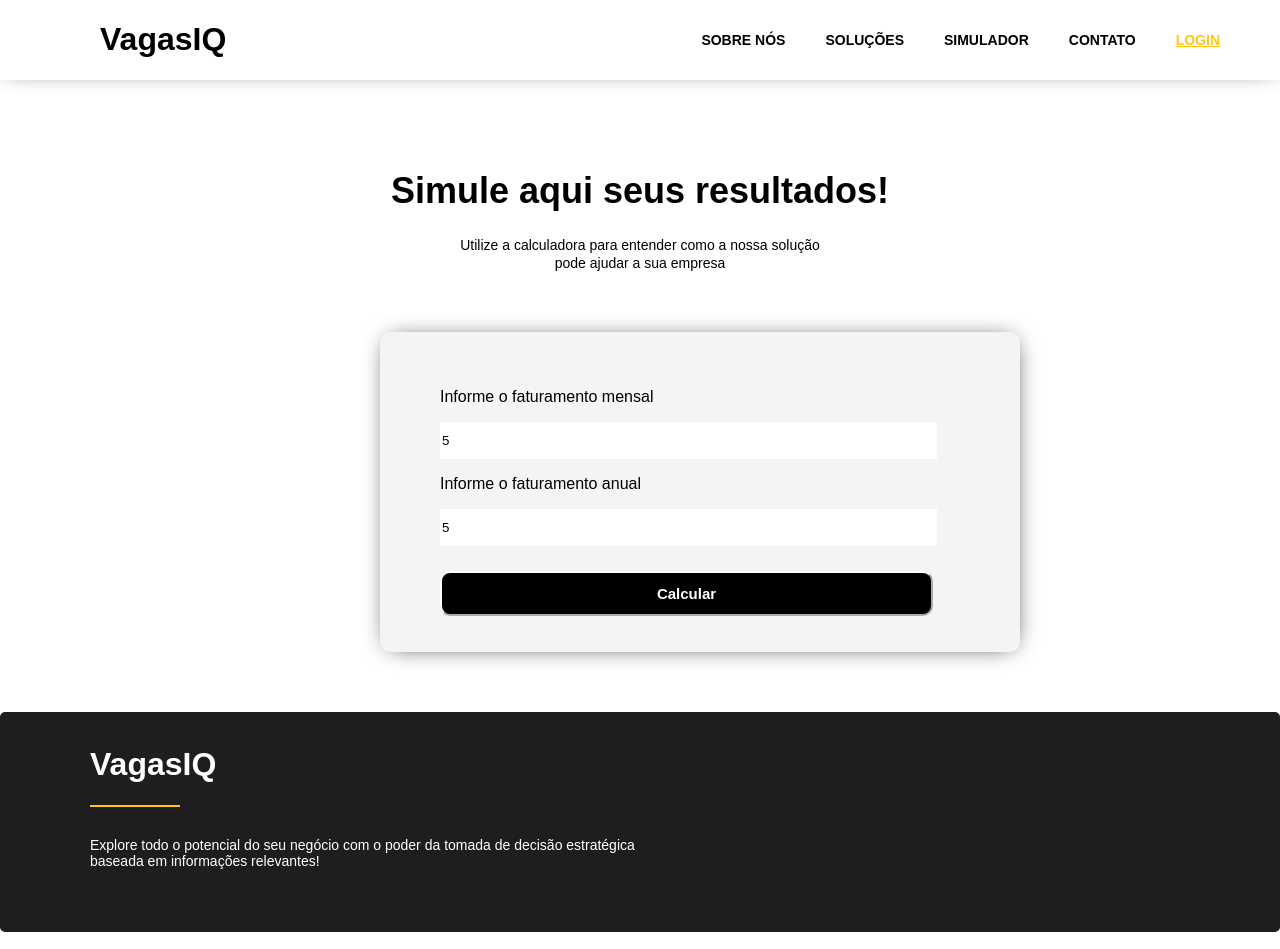
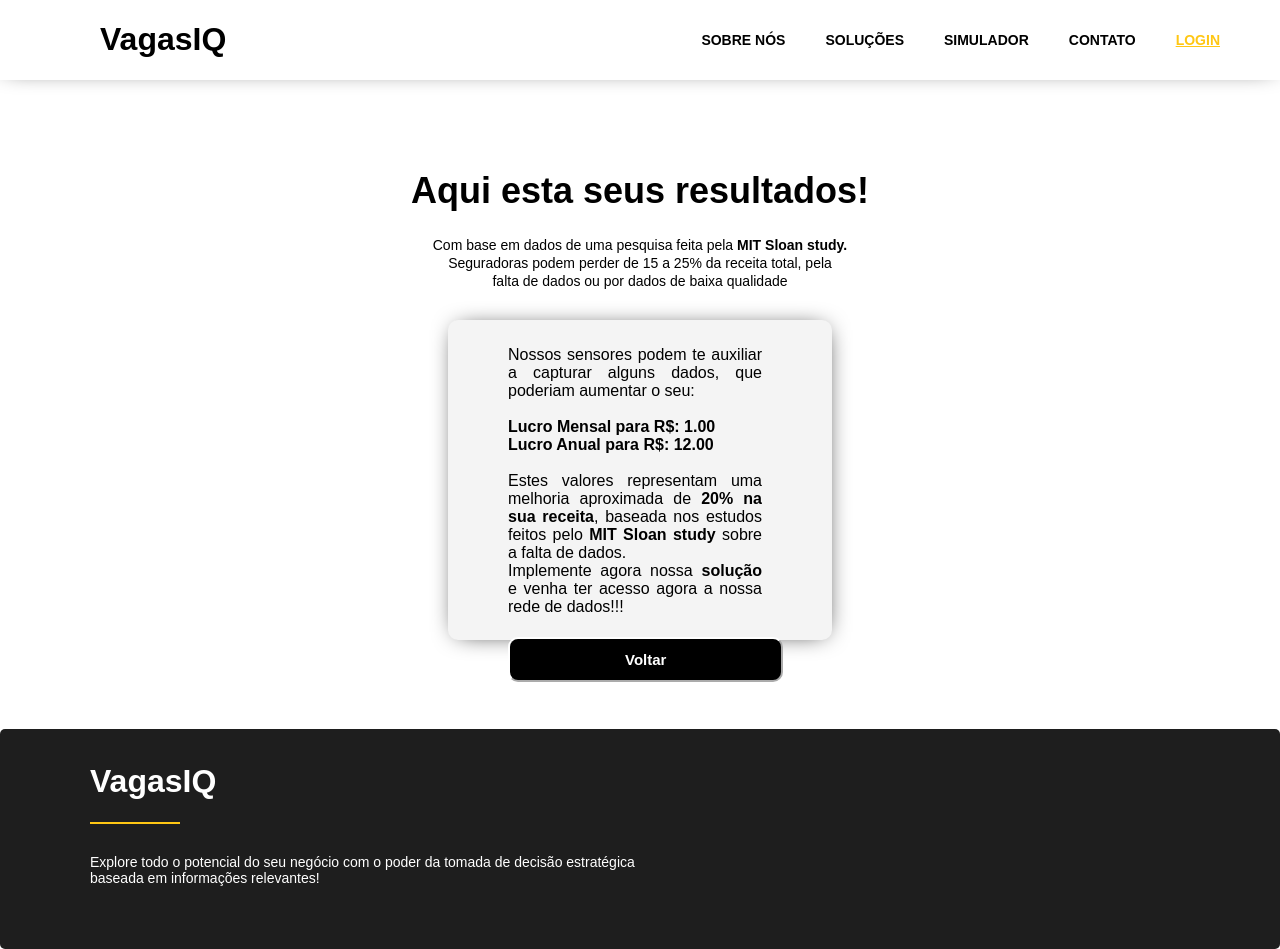
Before and after one commit to smg1708/Grupo_pi, a plain HTML site: page Algoritmos/public/calculadora.html in a window 1280 px wide. Both pictures are taken after typing "5", "5" into the empty fields and a click on the button "Calcular". Drawn offline with nearby package versions, Linux system fonts and the light colour scheme.

Commit message:
update_calculadorav1

```diff
--- a/Algoritmos/Calculadora/style.css
+++ b/Algoritmos/Calculadora/style.css
@@ -164,10 +164,10 @@ body {
 }
 
 .cbox {
-    margin-top: 60px;
+    margin-top: 30px;
     margin-bottom: 60px;
-    margin-left: 380px;
-    width: 50%;
+    margin-left: 35%;
+    width: 30%;
     height: 320px;
     border-radius: 10px;
     background-color: #f4f4f4;
@@ -207,6 +207,10 @@ body {
     margin-top: 25px;
 }
 
-.cdados select {
+.cdados p {
+    margin-right: 70px;
+}
+
+.dados select {
     width: 10%;
 }
--- a/Algoritmos/public/calculadora.html
+++ b/Algoritmos/public/calculadora.html
@@ -23,12 +23,12 @@
     </div>
 
     <div class="calculadora">
-        <div class="container">
+        <div class="p1-container" style="display: block;" id="calculadora_part1">
             <h1>Simule aqui seus resultados!</h1>
             <span>Utilize a calculadora para entender como a nossa solução <br> pode ajudar a sua empresa</span>
-            <div class="cinterface" style="display: block;" id="calculadora_part1">
-                <div class="cbox">
-                    <div class="cdados">
+            <div class="p1-calculadora-interface">
+                <div class="p1-calculadora-box">
+                    <div class="p1-calculadora-dados">
 
                       <p> Informe o faturamento mensal </p>
                       <input type="number" id="inp_mensal">
@@ -40,8 +40,19 @@
                     </div>
                 </div>
             </div>
-            <div style="display: none;" id="calculadora_part2">
+        </div>
+        <div class="p2-container" style="display: none;" id="calculadora_part2">
+                <h1>Aqui esta seus resultados!</h1>
+                <span> Com base em dados de uma pesquisa feita pela <b>MIT Sloan study.</b> <br> Seguradoras podem perder de 15 a 25% da receita total, pela <br> falta de dados ou por dados de baixa qualidade </span>
+            <div class="p2-calculadora-interface">
+                <div class="p2-calculadora-box">
+                    <div class="p2-calculadora-dados">
 
+                        <p id="p_dados"></p>
+
+                        <button onclick="voltar()">Voltar</button>
+                    </div>
+                </div>
             </div>
         </div>
     </div>
@@ -59,16 +70,55 @@
 
 <script>
 
+    var mensagem = ""
+
+    function exibir() {
+        p_dados.innerHTML = mensagem
+    }
+
     function analisar() {
 
       var mensal = inp_mensal.value
       var anual = inp_anual.value
 
-      if (mensal == "" | anual == "") {
+      if (mensal != "" || anual != "") {
+
+        mensal = Number(mensal)
+        anual = Number(anual)
+        var lucro_m = mensal * 0.20
+        var lucro_a = anual * 0.20
+
+        calculadora_part1.style.display = "none"
+        calculadora_part2.style.display = "block"
+
+        if ((mensal != 0 && anual == 0) || (mensal != 0 && anual != 0)) {
+            lucro_a = lucro_m * 12
+            mensagem = `
+                Nossos sensores podem te auxiliar a capturar alguns dados, que poderiam aumentar o seu: <br> <br>
+                <b>Lucro Mensal para R$: ${lucro_m.toFixed(2)}</b> <br>
+                <b>Lucro Anual para R$: ${lucro_a.toFixed(2)}</b> <br> <br>
+                Estes valores representam uma melhoria aproximada de <b>20% na sua receita</b>, baseada nos estudos feitos pelo <b>MIT Sloan study</b> sobre a falta de dados. <br>
+                Implemente agora nossa <b>solução</b> e venha ter acesso agora a nossa rede de dados!!!
+                `
+        } else if (anual != 0 && mensal == 0) {
+            lucro_m = lucro_a / 12
+            mensagem = `
+                Nossos sensores podem te auxiliar a capturar alguns dados, que poderiam aumentar o seu: <br> <br>
+                <b>Lucro Mensal para R$: ${lucro_m.toFixed(2)}</b> <br>
+                <b>Lucro Anual para R$: ${lucro_a.toFixed(2)}</b> <br> <br>
+                Estes valores representam uma melhoria aproximada de <b>20% na sua receita</b>, baseada nos estudos feitos pelo <b>MIT Sloan study</b> sobre a falta de dados. <br>
+                Implemente agora nossa <b>solução</b> e tenha acesso agora a nossa rede de dados!!!
+                `
+        }
+      } else {
         alert("Informe o valor mensal ou anual")
-      } else {
+      }
+      exibir()
+    }
 
-      }
+    function voltar() {
+        calculadora_part1.style.display = "block"
+        calculadora_part2.style.display = "none"
     }
 
 </script>
--- a/Algoritmos/public/styles/style.css
+++ b/Algoritmos/public/styles/style.css
@@ -93,7 +93,7 @@ body {
     font-size: 14px;
 }
 
-.sbox {
+.simulador-box {
     margin-top: 80px;
     margin-left: 120px;
     margin-bottom: 80px;
@@ -106,32 +106,32 @@ body {
     box-shadow: 1px 1px 24px -9px rgba(0, 0, 0, 1);
 }
 
-.sinterface {
+.simulador-interface {
     display: flex;
     gap: 7%;
 }
 
-.sgrafico1 {
+.simulador-grafico1 {
     margin-top: 10%;
     margin-right: 10%;
     width: 50%;
 }
 
-.sdados {
+.simulador-dados {
     padding-top: 40px;
     padding-left: 60px;
     font-size: 16px;
     text-align: justify;
 }
 
-.sdados input {
+.simulador-dados input {
     border-color: white;
     height: 35px;
     border-width: 0px;
     width: 85%;
 }
 
-.sdados button {
+.simulador-dados button {
     color: white;
     font-weight: bold;
     font-size: 15px;
@@ -143,7 +143,7 @@ body {
     margin-top: 25px;
 }
 
-.sdados select {
+.simulador-dados select {
     width: 10%;
 }
 /* Dashboard */
@@ -262,69 +262,6 @@ body {
     font-size: 28px;
     font-weight: 100px;
 }
-/* Calculadora */
-
-.calculadora {
-    text-align: center;
-    align-items: center;
-    margin-top: 90px;
-}
-
-.calculadora h1 {
-    font-size: 36px;
-}
-
-.calculadora span{
-    font-size: 14px;
-}
-
-.cbox {
-    margin-top: 60px;
-    margin-bottom: 60px;
-    margin-left: 380px;
-    width: 50%;
-    height: 320px;
-    border-radius: 10px;
-    background-color: #f4f4f4;
-    -webkit-box-shadow: 1px 1px 24px -9px rgba(0, 0, 0, 1);
-    -moz-box-shadow: 1px 1px 24px -9px rgba(0, 0, 0, 1);
-    box-shadow: 1px 1px 24px -9px rgba(0, 0, 0, 1);
-}
-
-.cinterface {
-    display: flex;
-    gap: 7%;
-}
-
-.cdados {
-    padding-top: 40px;
-    padding-left: 60px;
-    font-size: 16px;
-    text-align: justify;
-}
-
-.cdados input {
-    border-color: white;
-    height: 35px;
-    border-width: 0px;
-    width: 85%;
-}
-
-.cdados button {
-    color: white;
-    font-weight: bold;
-    font-size: 15px;
-    background-color: black;
-    border-radius: 10px;
-    border-color: white;
-    width: 85%;
-    height: 45px;
-    margin-top: 25px;
-}
-
-.dados select {
-    width: 10%;
-}
 
 .dashboard-body {
     display: flex;
@@ -441,3 +378,123 @@ body {
     gap: 15px;
     justify-self: center;
 }
+
+/* Calculadora */
+
+.calculadora {
+    text-align: center;
+    align-items: center;
+    margin-top: 90px;
+}
+
+.calculadora h1 {
+    font-size: 36px;
+}
+
+.calculadora span{
+    font-size: 14px;
+}
+
+.p1-calculadora-box {
+    margin-top: 30px;
+    margin-bottom: 89px;
+    margin-left: 35%;
+    width: 30%;
+    height: 320px;
+    border-radius: 10px;
+    background-color: #f4f4f4;
+    -webkit-box-shadow: 1px 1px 24px -9px rgba(0, 0, 0, 1);
+    -moz-box-shadow: 1px 1px 24px -9px rgba(0, 0, 0, 1);
+    box-shadow: 1px 1px 24px -9px rgba(0, 0, 0, 1);
+}
+
+.p1-calculadora-interface {
+    display: flex;
+    gap: 7%;
+}
+
+.p1-calculadora-dados {
+    padding-top: 40px;
+    padding-left: 60px;
+    font-size: 16px;
+    text-align: justify;
+}
+
+.p1-calculadora-dados input {
+    border-color: white;
+    height: 35px;
+    border-width: 0px;
+    width: 85%;
+}
+
+.p1-calculadora-dados button {
+    color: white;
+    font-weight: bold;
+    font-size: 15px;
+    background-color: black;
+    border-radius: 10px;
+    border-color: white;
+    width: 85%;
+    height: 45px;
+    margin-top: 25px;
+}
+
+.p1-calculadora-dados p {
+    margin-right: 70px;
+}
+
+.p1-calculadora-dados select {
+    width: 10%;
+}
+
+.p2-calculadora-box {
+    margin-top: 30px;
+    margin-bottom: 89px;
+    margin-left: 35%;
+    width: 30%;
+    height: 320px;
+    border-radius: 10px;
+    background-color: #f4f4f4;
+    -webkit-box-shadow: 1px 1px 24px -9px rgba(0, 0, 0, 1);
+    -moz-box-shadow: 1px 1px 24px -9px rgba(0, 0, 0, 1);
+    box-shadow: 1px 1px 24px -9px rgba(0, 0, 0, 1);
+}
+
+.p2-calculadora-interface {
+    display: flex;
+    gap: 7%;
+}
+
+.p2-calculadora-dados {
+    padding-top: 10px;
+    padding-left: 60px;
+    font-size: 16px;
+    text-align: justify;
+}
+
+.p2-calculadora-dados input {
+    border-color: white;
+    height: 35px;
+    border-width: 0px;
+    width: 85%;
+}
+
+.p2-calculadora-dados button {
+    color: white;
+    font-weight: bold;
+    font-size: 15px;
+    background-color: black;
+    border-radius: 10px;
+    border-color: white;
+    width: 85%;
+    height: 45px;
+    margin-top: 5px;
+}
+
+.p2-calculadora-dados p {
+    margin-right: 70px;
+}
+
+.p2-calculadora-dados select {
+    width: 10%;
+}
```
Also changed, not shown: Algoritmos/public/simulador.html (+4 -4 lines).
